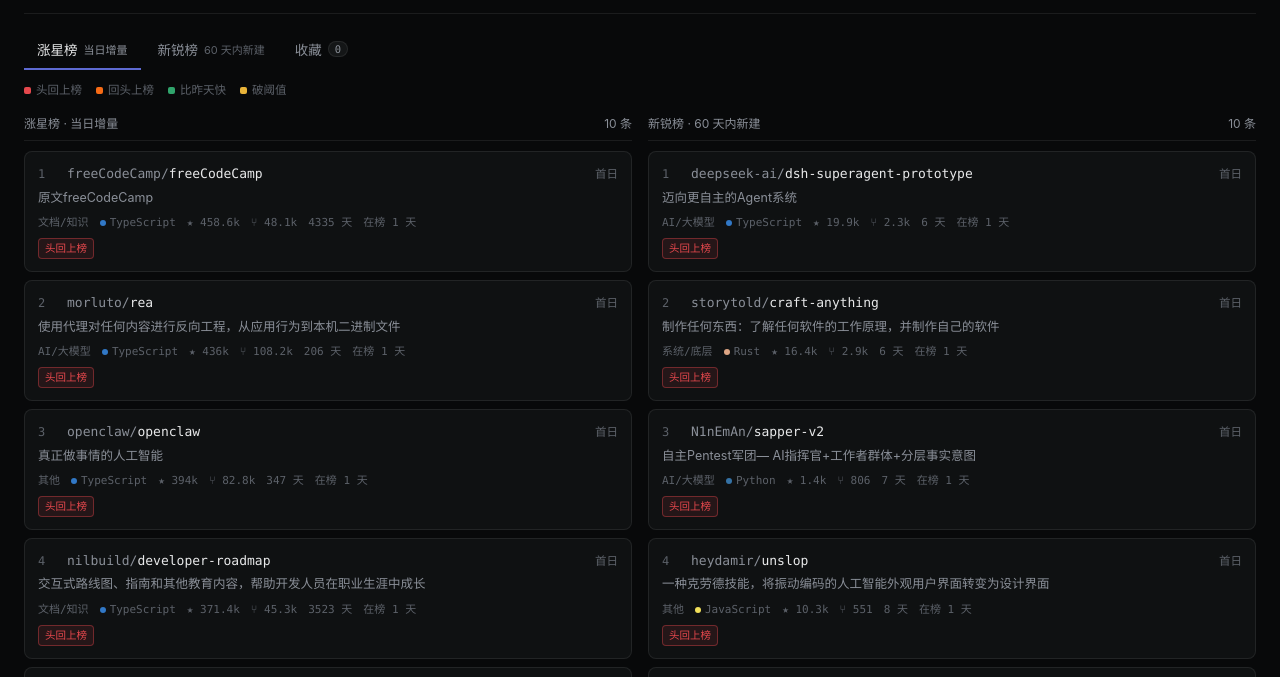
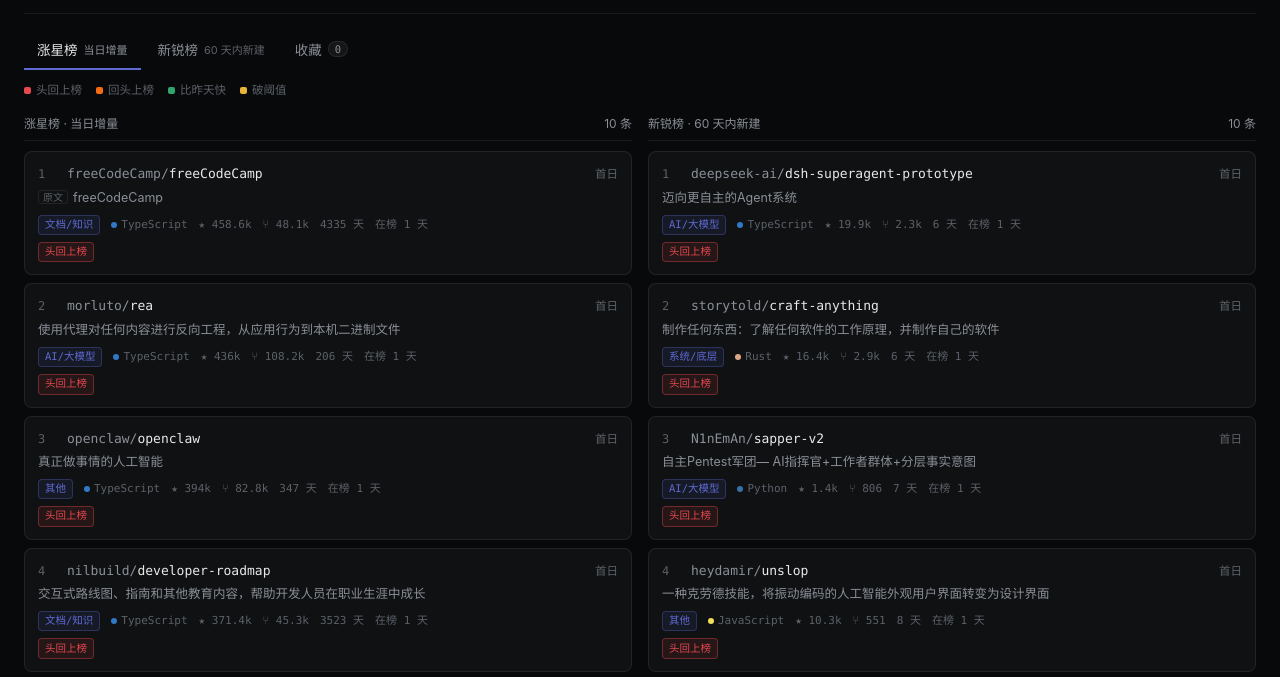
Before and after one commit to pgucgg/github-radar, a plain HTML site: page index.html in a window 1280 px wide. Shown: the part 57-734 px from the top of the page. Drawn offline with Linux system fonts and the light colour scheme.

Commit message:
chore: update GitHub Radar data (2026-11-06)

```diff
--- a/style.css
+++ b/style.css
@@ -158,6 +158,26 @@ body{
 .bdg-fast{color:var(--green);border-color:rgba(48,164,108,.4);background:rgba(48,164,108,.1)}
 .bdg-milestone{color:var(--gold);border-color:rgba(232,179,57,.4);background:rgba(232,179,57,.1)}
 
+/* 分类标签 */
+.cat-tag{
+  color:var(--accent);
+  border:1px solid rgba(94,106,210,.32);
+  background:rgba(94,106,210,.1);
+  border-radius:4px;padding:1px 6px;font-size:10.5px;
+}
+/* 英文原文标记 */
+.desc-tag{
+  font-size:10px;color:var(--txt-mute);
+  border:1px solid var(--line);border-radius:3px;
+  padding:0 4px;margin-right:5px;vertical-align:1px;
+  font-family:var(--sans);
+}
+/* 详情里的分类行 */
+.d-cat{
+  font-size:11.5px;color:var(--accent);margin:-8px 0 14px;
+  font-family:var(--mono);
+}
+
 /* ---------- 空态 ---------- */
 .empty{
   text-align:center;padding:52px 20px;color:var(--txt-mute);font-size:13px;
```
